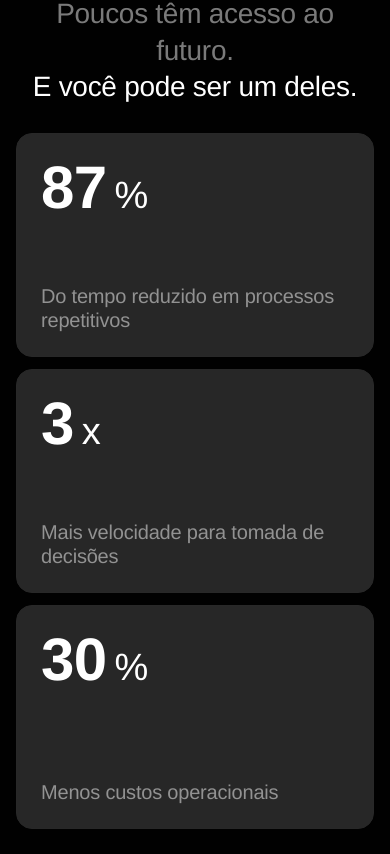
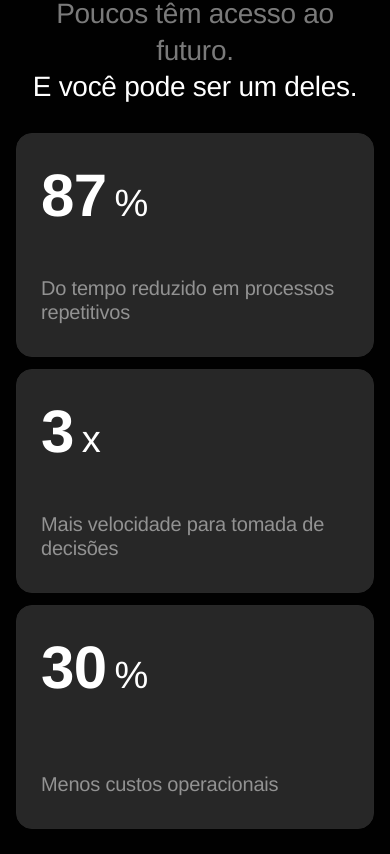
Before and after one commit to cervantesdsg/clavacreative-prototype, a React (Vite) app: page / in a window 390 px wide. Shown: the part 4690-5544 px from the top of the page. Built offline with nearby package versions, Linux system fonts and the light colour scheme.

Commit message:
Increase vertical padding on results cards

```diff
--- a/styles.css
+++ b/styles.css
@@ -1103,7 +1103,7 @@ h2, h3, p {
 .results h2 { max-width: 652px; margin: 0; font-size: 28px; font-weight: 400; line-height: 1.3; letter-spacing: -.01em; }
 .results h2 span { color: #7a7a7a; }
 .results__grid { display: grid; grid-template-columns: repeat(3, minmax(0, 1fr)); gap: 8px; }
-.metric-card { display: flex; min-height: 276px; flex-direction: column; justify-content: space-between; gap: 32px; padding: 32px 48px; border: 1px solid #282828; border-radius: 16px; background: #272727; }
+.metric-card { display: flex; min-height: 276px; flex-direction: column; justify-content: space-between; gap: 32px; padding: 40px 48px; border: 1px solid #282828; border-radius: 16px; background: #272727; }
 .metric-card__value { display: flex; align-items: baseline; gap: 8px; margin: 0; font-size: 48px; font-weight: 700; line-height: 1; letter-spacing: -.01em; }
 .metric-card__value span { font-size: 32px; font-weight: 400; }
 .metric-card h3 { max-width: 300px; margin: 0; color: #929292; font-size: 20px; font-weight: 400; line-height: 1.2; letter-spacing: -.01em; }
@@ -1141,7 +1141,7 @@ h2, h3, p {
   .footer { margin-top: 40px; }
 }
 @media (max-width: 1024px) {
-  .metric-card { min-height: 300px; padding: 28px; }
+  .metric-card { min-height: 300px; padding: 36px 28px; }
   .metric-card h3 { font-size: 20px; }
   .metric-card__value { font-size: 60px; }
   .metric-card__value span { font-size: 38px; }
@@ -1160,7 +1160,7 @@ h2, h3, p {
   .results__heading .eyebrow { font-size: 14px; }
   .results h2 { max-width: 24ch; font-size: 28px; }
   .results__grid { grid-template-columns: 1fr; gap: 12px; }
-  .metric-card { min-height: 224px; padding: 24px; }
+  .metric-card { min-height: 224px; padding: 32px 24px; }
   .metric-card h3 { font-size: 20px; }
   .proof-card { flex-basis: 72px; }
   .case-card__identity { min-width: 0; }
```
